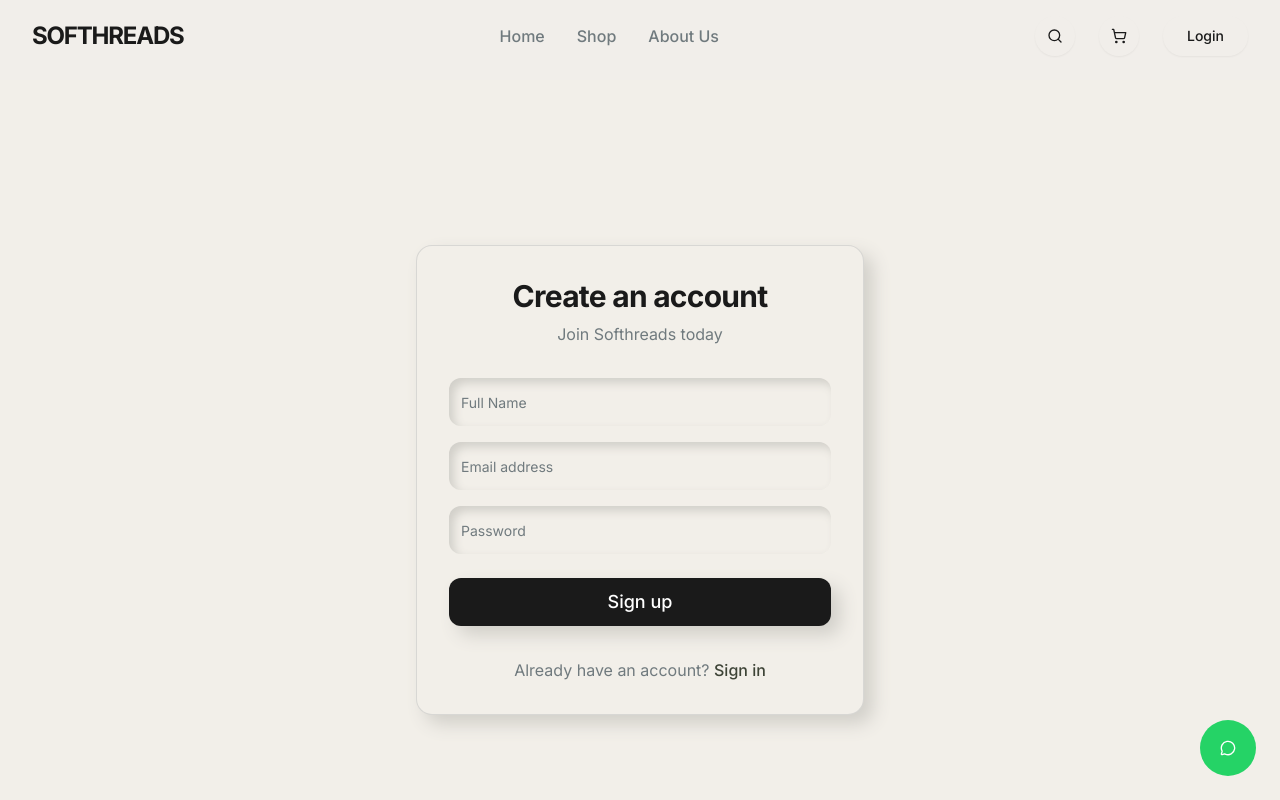
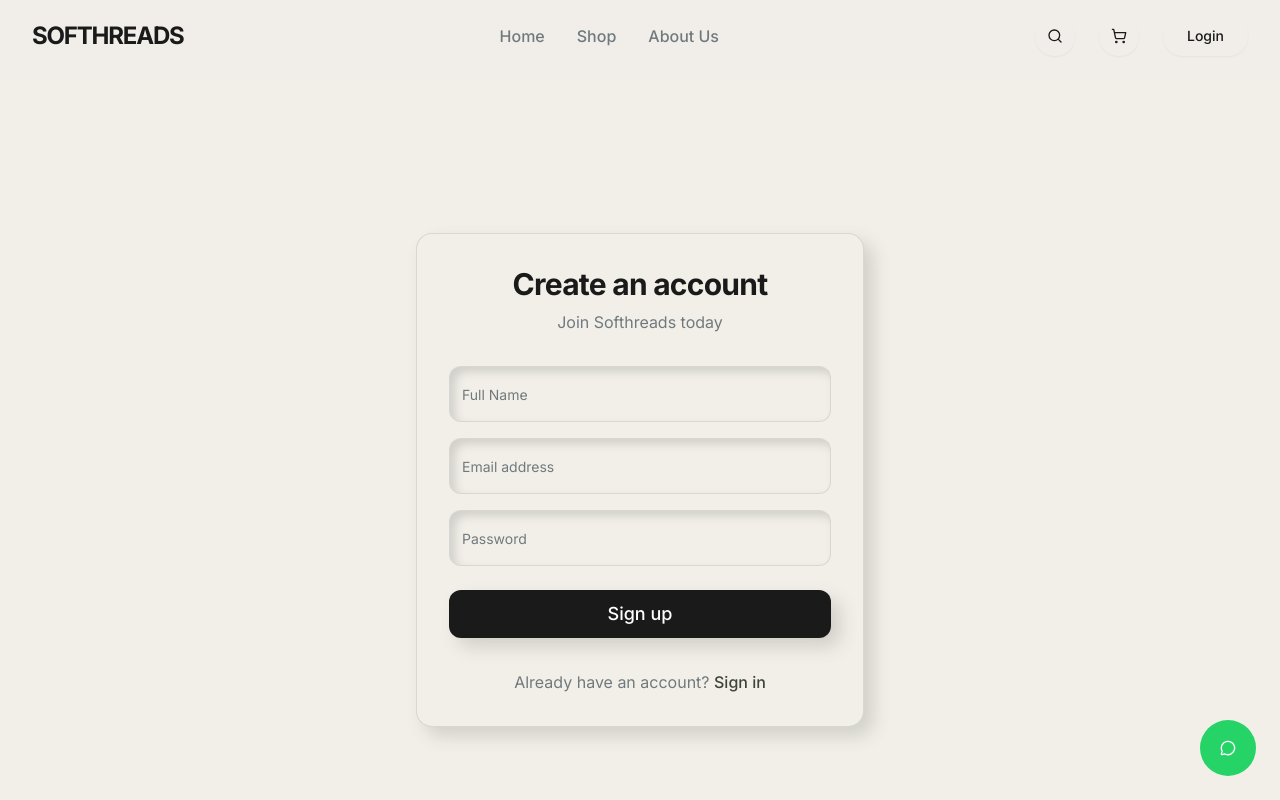
Before and after one commit to safwan125/softhreads, a Next.js app: page /register in a window 1280 px wide. Shown: the top 800 px of the page. Built offline with nearby package versions, Linux system fonts and the light colour scheme.

Commit message:
Refine input styles: add border, bold font, larger size

```diff
--- a/src/app/login/page.tsx
+++ b/src/app/login/page.tsx
@@ -59,7 +59,7 @@
                                 value={email}
                                 onChange={(e) => setEmail(e.target.value)}
                                 required
-                                className="h-12 rounded-xl bg-bg border-none shadow-neu-inset focus:ring-1 focus:ring-accent"
+                                className="h-14 rounded-xl bg-bg border border-secondary/20 shadow-neu-inset focus:ring-1 focus:ring-accent font-medium text-lg placeholder:font-normal"
                             />
                         </div>
                         <div>
@@ -69,7 +69,7 @@
                                 value={password}
                                 onChange={(e) => setPassword(e.target.value)}
                                 required
-                                className="h-12 rounded-xl bg-bg border-none shadow-neu-inset focus:ring-1 focus:ring-accent"
+                                className="h-14 rounded-xl bg-bg border border-secondary/20 shadow-neu-inset focus:ring-1 focus:ring-accent font-medium text-lg placeholder:font-normal"
                             />
                         </div>
                     </div>
--- a/src/app/register/page.tsx
+++ b/src/app/register/page.tsx
@@ -64,7 +64,7 @@
                                 value={name}
                                 onChange={(e) => setName(e.target.value)}
                                 required
-                                className="h-12 rounded-xl bg-bg border-none shadow-neu-inset focus:ring-1 focus:ring-accent"
+                                className="h-14 rounded-xl bg-bg border border-secondary/20 shadow-neu-inset focus:ring-1 focus:ring-accent font-medium text-lg placeholder:font-normal"
                             />
                         </div>
                         <div>
@@ -74,7 +74,7 @@
                                 value={email}
                                 onChange={(e) => setEmail(e.target.value)}
                                 required
-                                className="h-12 rounded-xl bg-bg border-none shadow-neu-inset focus:ring-1 focus:ring-accent"
+                                className="h-14 rounded-xl bg-bg border border-secondary/20 shadow-neu-inset focus:ring-1 focus:ring-accent font-medium text-lg placeholder:font-normal"
                             />
                         </div>
                         <div>
@@ -84,7 +84,7 @@
                                 value={password}
                                 onChange={(e) => setPassword(e.target.value)}
                                 required
-                                className="h-12 rounded-xl bg-bg border-none shadow-neu-inset focus:ring-1 focus:ring-accent"
+                                className="h-14 rounded-xl bg-bg border border-secondary/20 shadow-neu-inset focus:ring-1 focus:ring-accent font-medium text-lg placeholder:font-normal"
                             />
                         </div>
                     </div>
```
